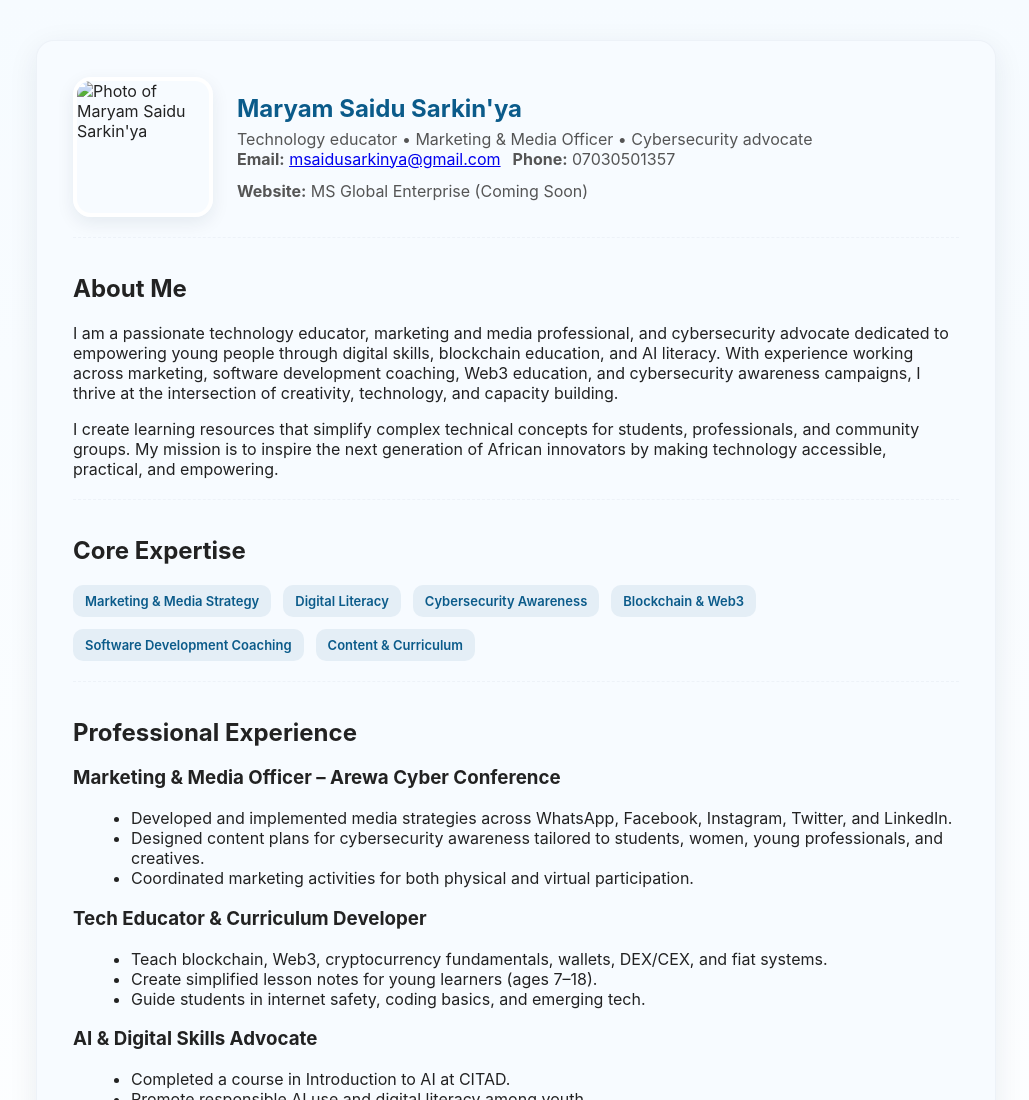
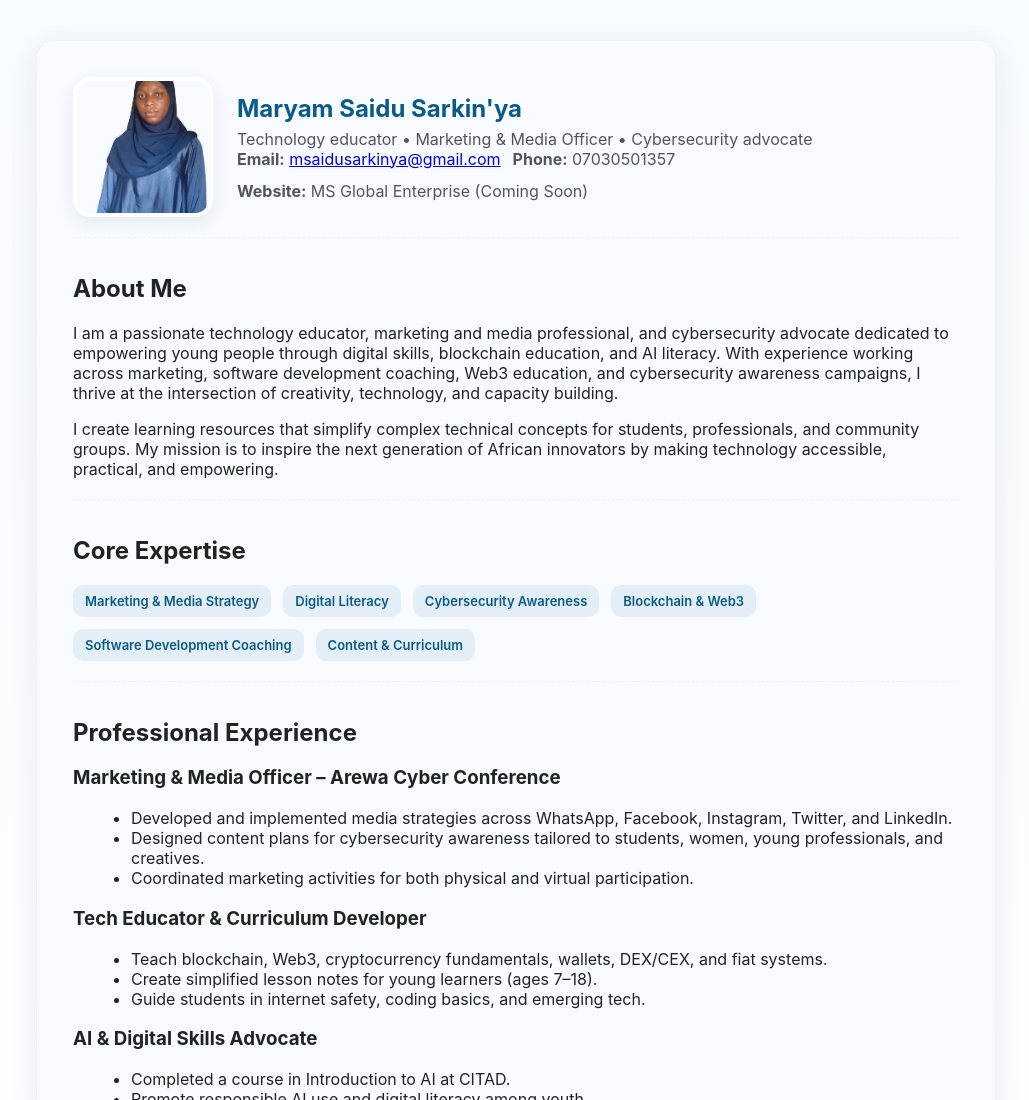
Before and after one commit to msarkinya/my-portfolio, a plain HTML site: page index.html in a window 1280 px wide. Shown: the top 1100 px of the page, without its empty margins (124-1153 px from the left). Drawn offline with Linux system fonts and the light colour scheme.

Commit message:
Update photo source in index.html

```diff
--- a/index.html
+++ b/index.html
@@ -9,7 +9,7 @@
 <body>
   <div class="container" role="main">
     <div class="header">
-      <div class="photo"><img src="assets/photo.png" alt="Photo of Maryam Saidu Sarkin'ya" /></div>
+      <div class="photo"><img src="my photo.png" alt="Photo of Maryam Saidu Sarkin'ya" /></div>
       <div class="headline">
         <h1>Maryam Saidu Sarkin'ya</h1>
         <p>Technology educator • Marketing & Media Officer • Cybersecurity advocate</p>
```
